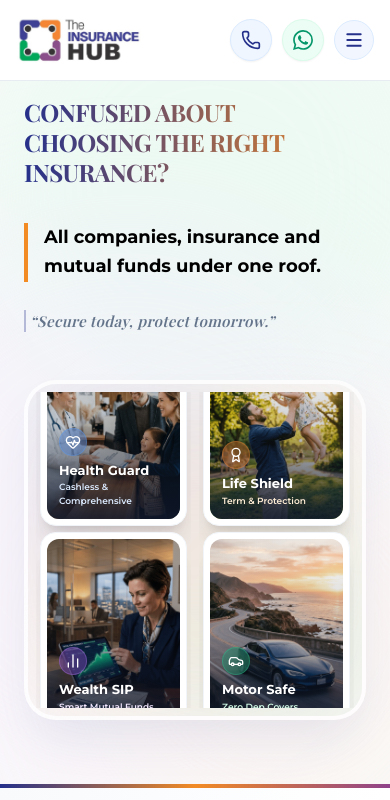
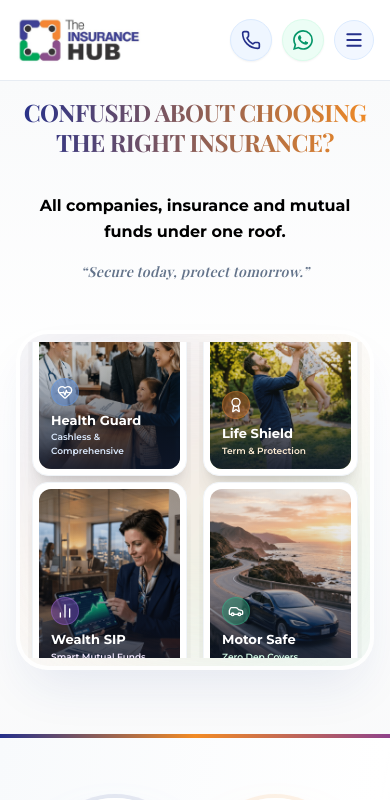
Before and after one commit to Shruti11506/Theinsurancehub, a React (Vite) app: page / in a window 390 px wide. Shown: the top 800 px of the page. Built offline with nearby package versions, Linux system fonts and the light colour scheme; a web font is replaced by a local one.

Commit message:
Proper gaps between logo/question/statement, uniform clean background, mobile-centered alignment in intro

```diff
--- a/src/App.jsx
+++ b/src/App.jsx
@@ -36,9 +36,10 @@ export default function App() {
         const isSmallMobile = vW < 480;
         const isMobile = vW < 768;
 
-        const targetCenterLogoY = cY - (isSmallMobile ? 120 : isMobile ? 140 : 170);
-        const targetCenterQuestionY = cY - (isSmallMobile ? 15 : isMobile ? 20 : 25);
-        const targetCenterStatementY = cY + (isSmallMobile ? 95 : isMobile ? 115 : 140);
+        // Distinct, balanced vertical positions with ample gaps between each section
+        const targetCenterLogoY = cY - (isSmallMobile ? 180 : isMobile ? 190 : 210);
+        const targetCenterQuestionY = cY - (isSmallMobile ? 30 : isMobile ? 30 : 35);
+        const targetCenterStatementY = cY + (isSmallMobile ? 135 : isMobile ? 145 : 155);
 
         setOffsets({
           logo: {
@@ -124,18 +125,14 @@ export default function App() {
       onClick={handleSkipIntro}
       className="flex flex-col min-h-screen w-full bg-zinc-50 antialiased font-sans relative"
     >
-      {/* ── Background Veil Backdrop (Dissolves softly on move) ── */}
+      {/* ── Background Veil Backdrop (Uniform, Clean, Dissolves softly on move) ── */}
       {introPhase !== 'done' && (
         <motion.div
           initial={{ opacity: 1 }}
           animate={{ opacity: introPhase === 'move' ? 0 : 1 }}
           transition={{ duration: 1.35, ease: [0.22, 1, 0.36, 1] }}
-          className="fixed inset-0 z-20 bg-slate-50/95 backdrop-blur-2xl pointer-events-none"
-        >
-          {/* Ambient Brand Glows */}
-          <div className="absolute top-1/4 left-1/4 -translate-x-1/2 -translate-y-1/2 w-[600px] h-[600px] rounded-full bg-blue-300/25 blur-[120px] pointer-events-none" />
-          <div className="absolute bottom-1/4 right-1/4 translate-x-1/2 translate-y-1/2 w-[600px] h-[600px] rounded-full bg-orange-300/25 blur-[120px] pointer-events-none" />
-        </motion.div>
+          className="fixed inset-0 z-20 bg-slate-50/98 backdrop-blur-xl pointer-events-none"
+        />
       )}
 
       {/* 1. Header Navigation */}
@@ -156,16 +153,14 @@ export default function App() {
         <>
           {/* 2. Hero Section */}
       <section className="relative z-30 overflow-hidden pt-4 pb-16 lg:pt-8 lg:pb-24 flex-grow flex items-center">
-        {/* Background decorative elements */}
-        <div className="absolute top-[-20%] left-[-10%] w-[500px] h-[500px] rounded-full bg-emerald-100/30 blur-3xl animate-blob"></div>
-        <div className="absolute top-[20%] right-[-10%] w-[600px] h-[600px] rounded-full bg-purple-100/30 blur-3xl animate-blob animation-delay-2000"></div>
-        <div className="absolute bottom-[-10%] left-[20%] w-[400px] h-[400px] rounded-full bg-orange-100/20 blur-3xl animate-blob animation-delay-4000"></div>
+        {/* Uniform clean background */}
+        <div className="absolute inset-0 bg-gradient-to-b from-slate-50/50 via-white to-slate-50/30 pointer-events-none"></div>
 
-        <div className="max-w-7xl mx-auto px-6 relative z-10 w-full">
+        <div className="max-w-7xl mx-auto px-4 sm:px-6 relative z-10 w-full">
           <div className="flex flex-col lg:flex-row items-center gap-12 lg:gap-16">
 
             {/* LEFT: Question, Answer & Quote */}
-            <div id="hero-text-block" className="flex-1 text-left space-y-7 relative z-30">
+            <div id="hero-text-block" className="flex-1 space-y-7 relative z-30 w-full text-center sm:text-left">
 
               {/* Core Question -> Single-source continuous motion directly into its fixed home position */}
               <motion.h1
@@ -180,7 +175,7 @@ export default function App() {
                   duration: introPhase === 'move' ? 1.35 : 0,
                   ease: [0.22, 1, 0.36, 1]
                 }}
-                className="text-2xl sm:text-4xl lg:text-5xl xl:text-6xl font-extrabold tracking-tight leading-tight font-serif bg-gradient-to-r from-insurance-darkblue to-insurance-orange bg-clip-text text-transparent pb-2 uppercase relative z-30 text-left"
+                className="text-2xl sm:text-4xl lg:text-5xl xl:text-6xl font-extrabold tracking-tight leading-tight font-serif bg-gradient-to-r from-insurance-darkblue to-insurance-orange bg-clip-text text-transparent pb-2 uppercase relative z-30 text-center sm:text-left max-w-2xl mx-auto sm:mx-0"
                 style={{ willChange: 'transform' }}
               >
                 <TypewriterText duration={0.8}>
@@ -201,17 +196,17 @@ export default function App() {
                   duration: introPhase === 'move' ? 1.35 : 0,
                   ease: [0.22, 1, 0.36, 1]
                 }}
-                className="space-y-7 relative z-30 flex flex-col items-start text-left"
+                className="space-y-4 sm:space-y-7 relative z-30 flex flex-col items-center sm:items-start text-center sm:text-left max-w-xl mx-auto sm:mx-0"
                 style={{ willChange: 'transform' }}
               >
                 {/* Answer */}
-                <p id="hero-answer" className="text-lg sm:text-2xl lg:text-3xl font-bold text-black leading-relaxed font-sans border-l-4 border-insurance-orange pl-4 sm:pl-5">
+                <p id="hero-answer" className="text-base sm:text-2xl lg:text-3xl font-bold text-black leading-relaxed font-sans border-l-0 sm:border-l-4 border-insurance-orange pl-0 sm:pl-5 text-center sm:text-left">
                   All companies, insurance and mutual funds <br className="hidden sm:inline" />
                   under one roof.
                 </p>
 
                 {/* Italic Quote */}
-                <p id="hero-quote" className="text-[15px] sm:text-[19px] italic font-medium text-slate-500 pl-1 border-l-2 border-insurance-darkblue/30 tracking-wide font-serif">
+                <p id="hero-quote" className="text-[14px] sm:text-[19px] italic font-medium text-slate-500 pl-0 sm:pl-1 border-l-0 sm:border-l-2 border-insurance-darkblue/30 tracking-wide font-serif text-center sm:text-left">
                   &ldquo;Secure today, protect tomorrow.&rdquo;
                 </p>
               </motion.div>
```
